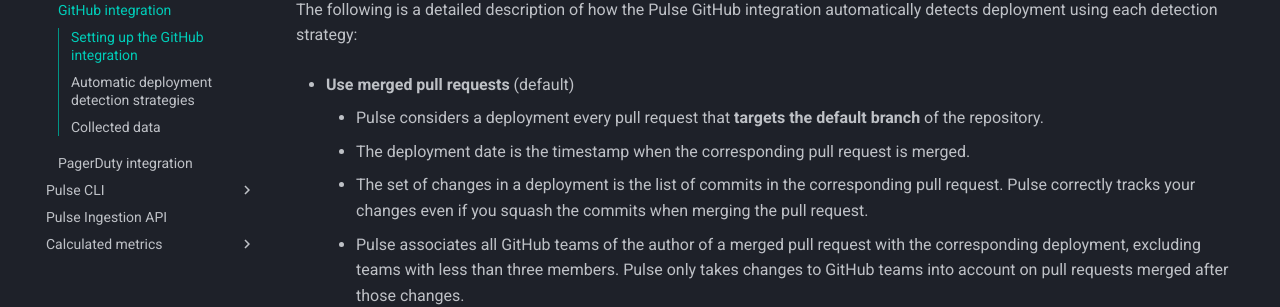
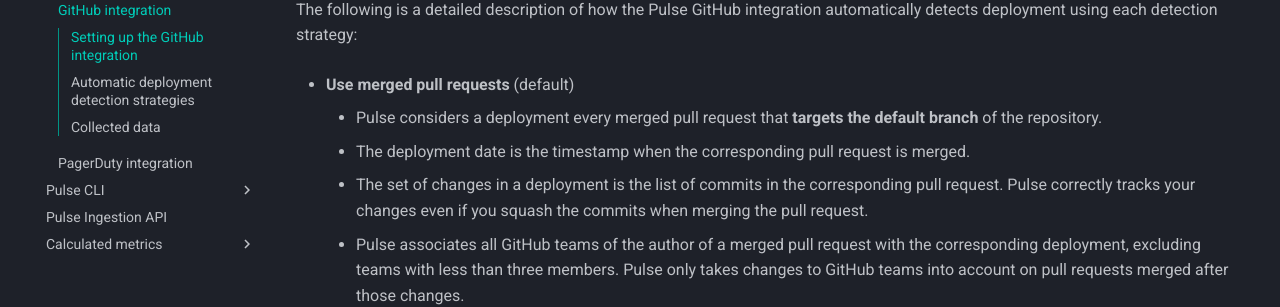
Before and after one commit to codacy/pulse-user-docs, an MkDocs documentation site: the page built from docs/one-click-integrations/github-integration.md, in a window 1280 px wide and 900 px high, scrolled down 2123 px. Shown: the part 152-459 px from the top of the window. Built offline with MkDocs 1.6.1 and Material for MkDocs 9.7.7, drawn with Linux system fonts in a browser that asks for light colours.

Commit message:
fix: Only merged pull requests are considered deployments
Co-authored-by: André Meira <6381457+afsmeira@users.noreply.github.com>

```diff
--- a/docs/one-click-integrations/github-integration.md
+++ b/docs/one-click-integrations/github-integration.md
@@ -41,7 +41,7 @@
 
 -   **Use merged pull requests** (default)
 
-    -   Pulse considers a deployment every pull request that **targets the default branch** of the repository.
+    -   Pulse considers a deployment every merged pull request that **targets the default branch** of the repository.
     -   The deployment date is the timestamp when the corresponding pull request is merged.
     -   The set of changes in a deployment is the list of commits in the corresponding pull request. Pulse correctly tracks your changes even if you squash the commits when merging the pull request.
     -   Pulse associates all GitHub teams of the author of a merged pull request with the corresponding deployment, excluding teams with less than three members. Pulse only takes changes to GitHub teams into account on pull requests merged after those changes.
```
